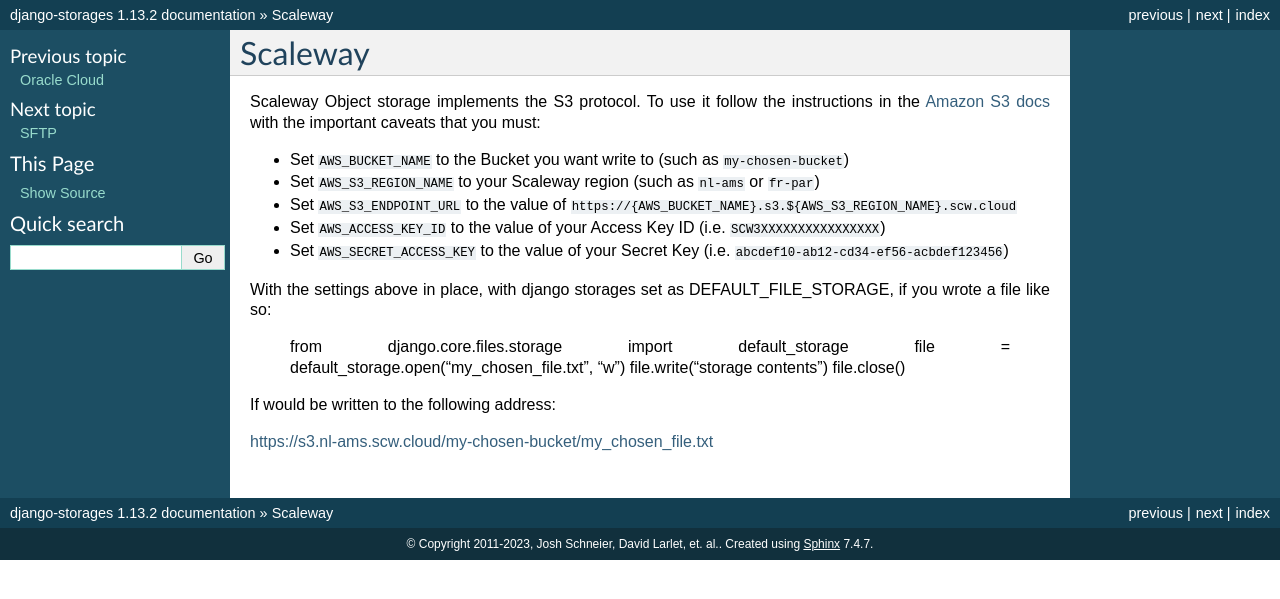
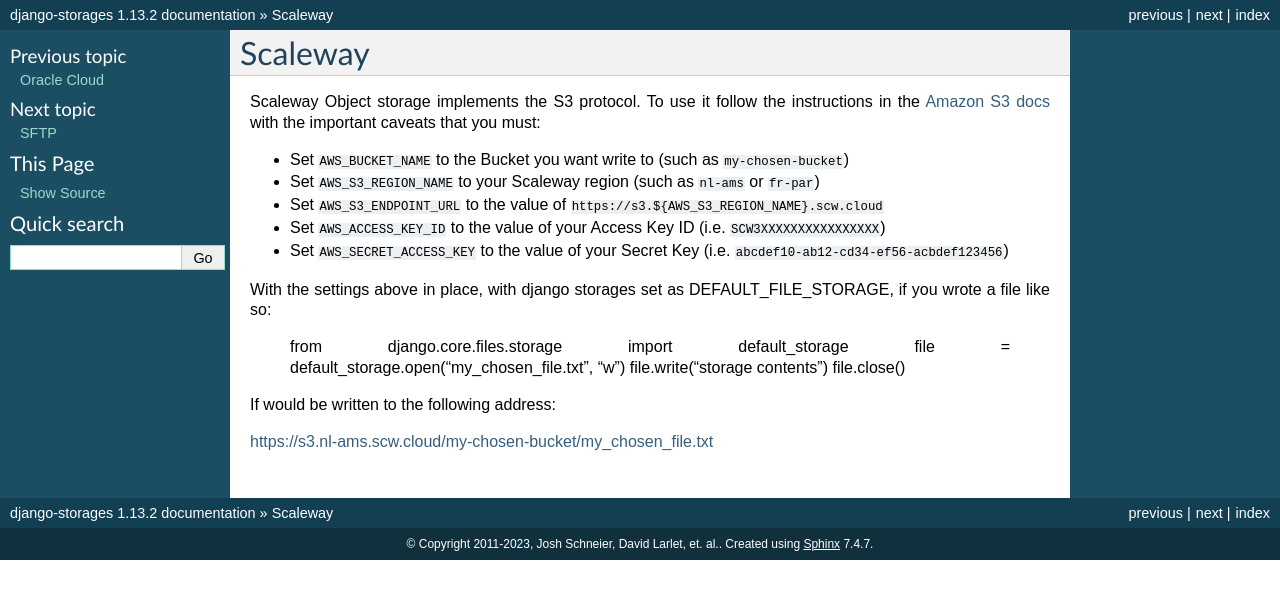
Before and after one commit to jschneier/django-storages, a Sphinx documentation site: the page built from docs/backends/scaleway.rst, in a window 1280 px wide. Shown: the top 599 px of the page. Built offline with Sphinx 7.4.7, drawn with Linux system fonts in a browser that asks for light colours; some of the changed lines change nothing that is shown.

Commit message:
Update docs as per suggestion from lvjp

```diff
--- a/docs/backends/scaleway.rst
+++ b/docs/backends/scaleway.rst
@@ -5,7 +5,7 @@
 
 - Set ``AWS_BUCKET_NAME`` to the Bucket you want write to (such as ``my-chosen-bucket``)
 - Set ``AWS_S3_REGION_NAME`` to your Scaleway region (such as ``nl-ams`` or ``fr-par``)
-- Set ``AWS_S3_ENDPOINT_URL`` to the value of ``https://{AWS_BUCKET_NAME}.s3.${AWS_S3_REGION_NAME}.scw.cloud``
+- Set ``AWS_S3_ENDPOINT_URL`` to the value of ``https://s3.${AWS_S3_REGION_NAME}.scw.cloud``
 - Set ``AWS_ACCESS_KEY_ID`` to the value of your Access Key ID (i.e. ``SCW3XXXXXXXXXXXXXXXX``)
 - Set ``AWS_SECRET_ACCESS_KEY`` to the value of your Secret Key (i.e. ``abcdef10-ab12-cd34-ef56-acbdef123456``)
 
```
